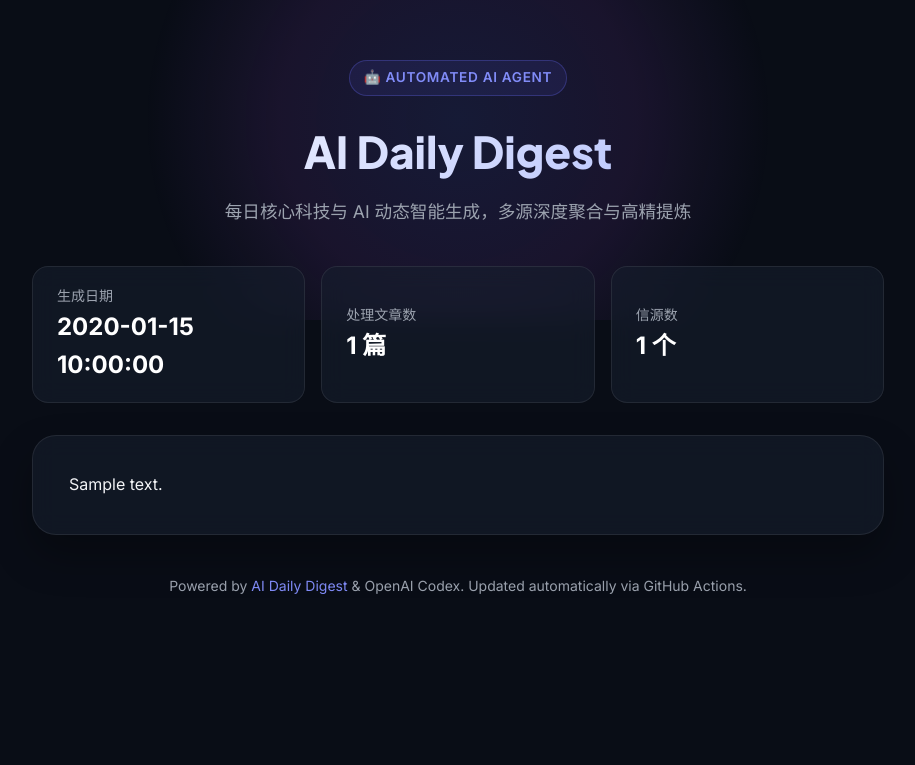
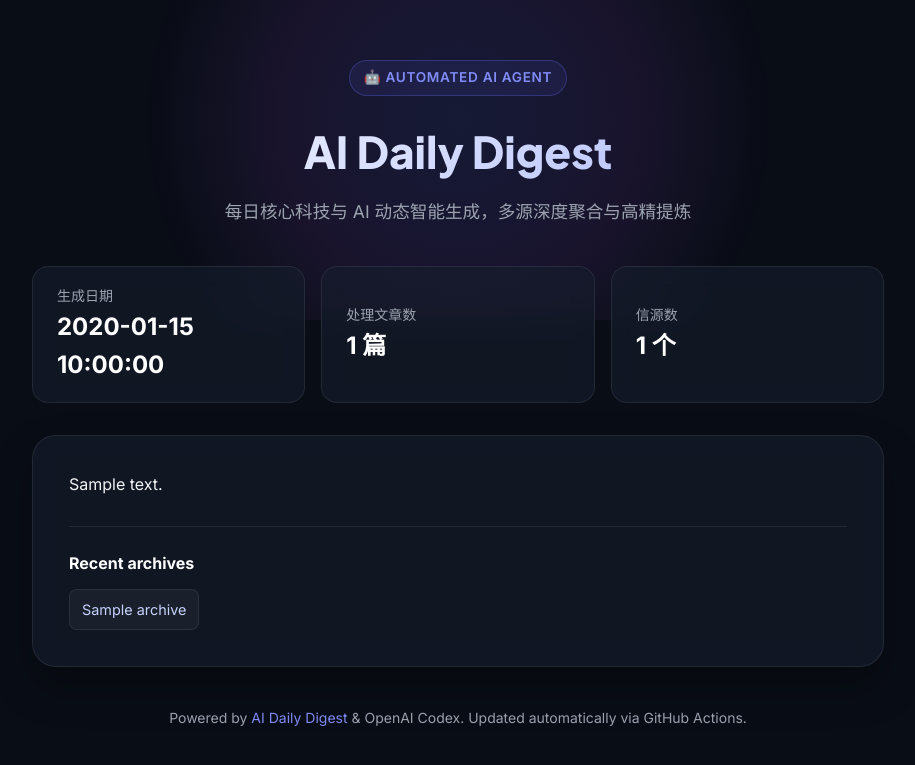
Before and after one commit to notbrighton/ai-daily-digest, a Python web app: template templates/index.html.jinja2 in a window 1280 px wide. Shown: the top 765 px of the page, without its empty margins (182-1097 px from the left). Run offline with Jinja, Linux system fonts and the light colour scheme; the template is opened without the code that fills it: most values are stand-ins (such as "Sample title", 1, 10 or a date in 2020).

Commit message:
feat: add recent digest archive links

```diff
--- a/templates/index.html.jinja2
+++ b/templates/index.html.jinja2
@@ -32,6 +32,11 @@
     .article-summary { color: var(--text-secondary); font-size: 0.98rem; margin-bottom: 12px; }
     .article-summary a { color: #a5b4fc; }
     .key-takeaway { background: rgba(99, 102, 241, 0.08); border-left: 3px solid var(--accent); padding: 10px 16px; border-radius: 4px; font-size: 0.9rem; color: #c7d2fe; }
+    .archive-list { margin-top: 28px; padding-top: 24px; border-top: 1px solid var(--border); }
+    .archive-list h2 { font-size: 1rem; margin-bottom: 12px; color: #fff; }
+    .archive-links { display: flex; flex-wrap: wrap; gap: 10px; }
+    .archive-links a { color: #c7d2fe; background: rgba(255, 255, 255, 0.04); border: 1px solid var(--border); border-radius: 8px; padding: 8px 12px; font-size: 0.9rem; text-decoration: none; }
+    .archive-links a:hover { border-color: rgba(129, 140, 248, 0.65); color: #fff; }
     footer { text-align: center; margin-top: 40px; color: var(--text-secondary); font-size: 0.875rem; }
     footer a { color: #818cf8; text-decoration: none; }
   </style>
@@ -57,6 +62,16 @@
     </div>
     <div class="content-box">
       {{ content_html | safe }}
+      {% if archives %}
+      <section class="archive-list" aria-label="Recent digest archives">
+        <h2>Recent archives</h2>
+        <div class="archive-links">
+          {% for archive in archives %}
+          <a href="{{ archive.href }}">{{ archive.label }}</a>
+          {% endfor %}
+        </div>
+      </section>
+      {% endif %}
     </div>
   </main>
   <footer>
```
Also changed, not shown: index.html (+19 -0 lines), src/exporters/html.py (+20 -2 lines), tests/test_exporters.py (+16 -1 lines).
